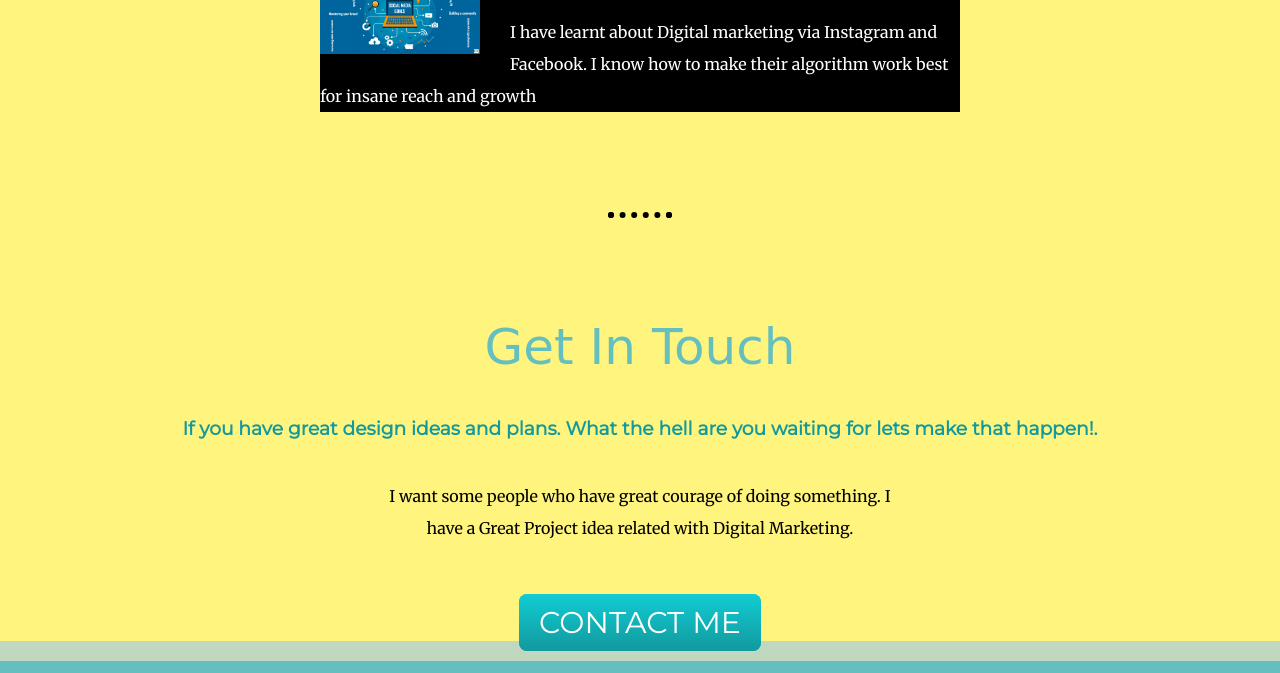
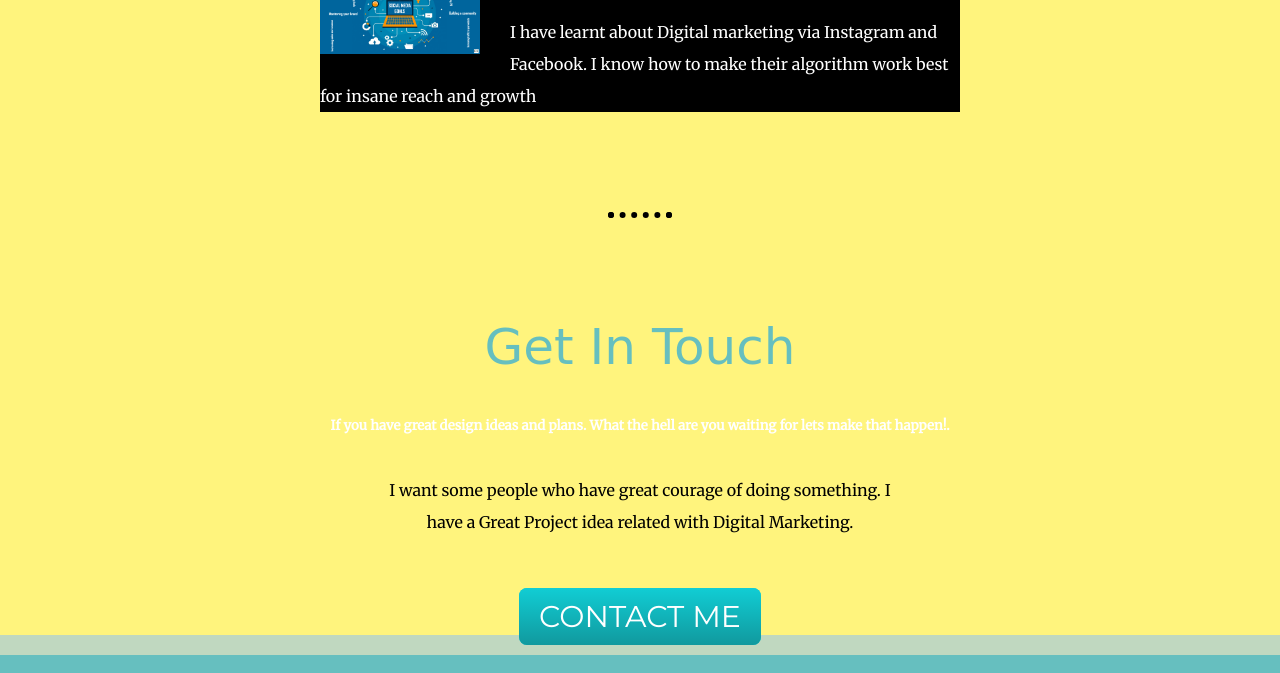
Before and after one commit to Navdeepgambhir9023/Navdeep-spersonalsite.github.io, a plain HTML site: page index.html in a window 1280 px wide. Shown: the part 1986-2659 px from the top of the page. Drawn offline with Linux system fonts and the light colour scheme.

Commit message:
Updated
Changed size of h3

```diff
--- a/index.html
+++ b/index.html
@@ -61,7 +61,7 @@
 
       <div class="contact-me">
         <h2>Get In Touch</h2>
-        <h3>If you have great design ideas and plans. What the hell are you waiting for lets make that happen!.</h3>
+        <h5>If you have great design ideas and plans. What the hell are you waiting for lets make that happen!.</h5>
         <p class="contact-message">I want some people who have great courage of doing something. I have a Great Project idea related with Digital Marketing.</p>
         <a class="btn" href="mailto:navdeepgambhir9023@gmail.com">CONTACT ME</a>
       </div>
```
